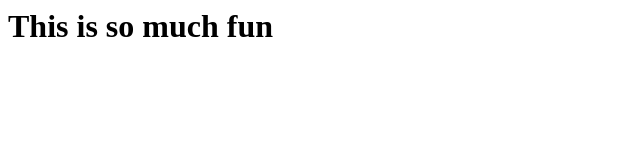
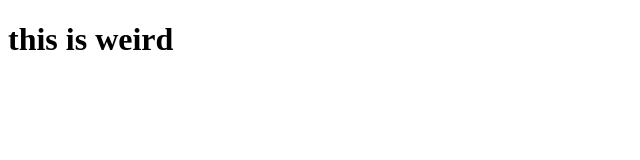
Before and after one commit to jheinz057/Module6, a plain HTML site: page index.html in a window 1280 px wide. Shown: the whole page, without its empty margins (0-640 px from the left). Drawn offline with Linux system fonts and the light colour scheme.

Commit message:
this is weird

```diff
--- a/index.html
+++ b/index.html
@@ -1 +1,2 @@
-<h1> This is so much fun</h1>
+<!DOCTYPE html>
+<h1> this is weird</h1>
```
